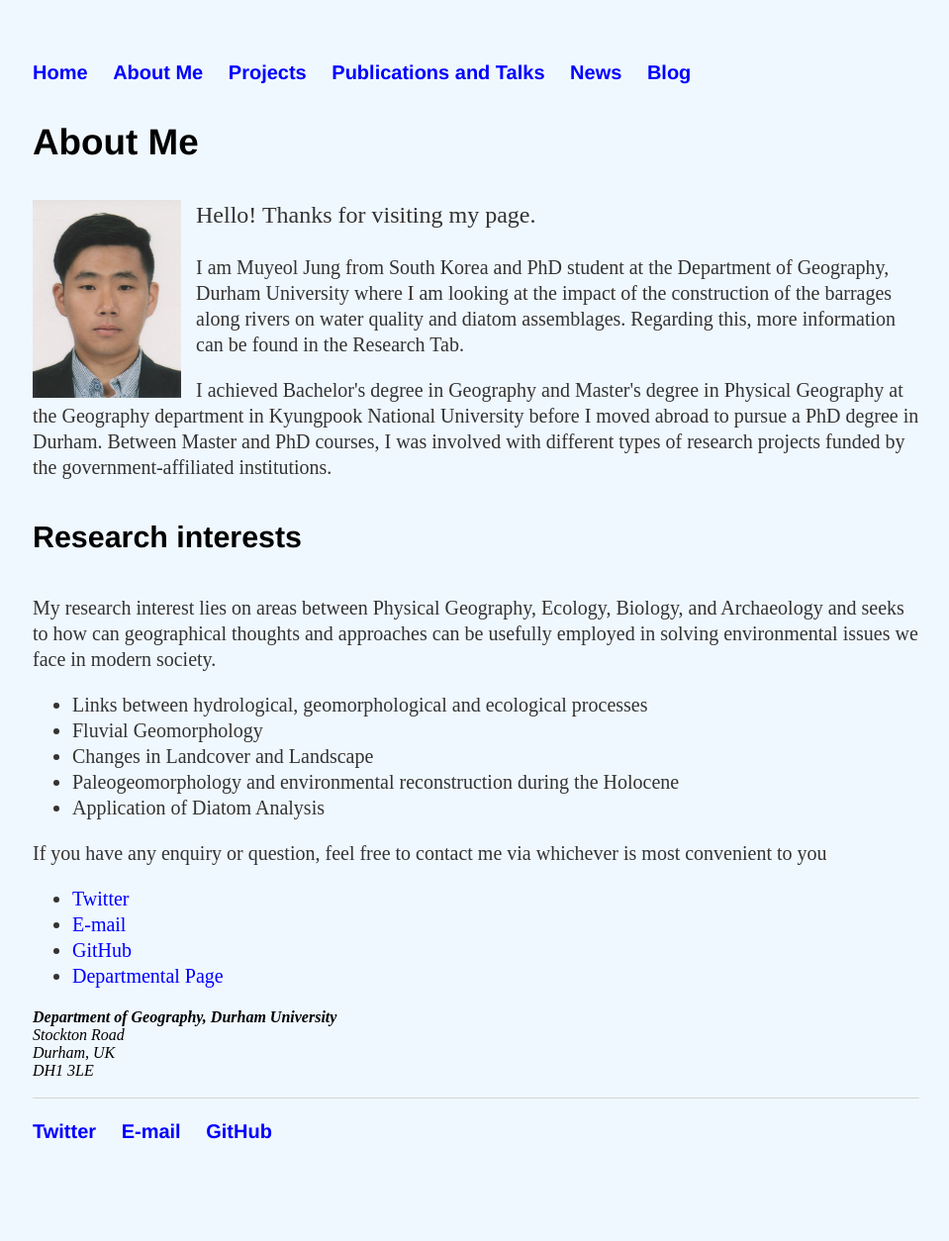
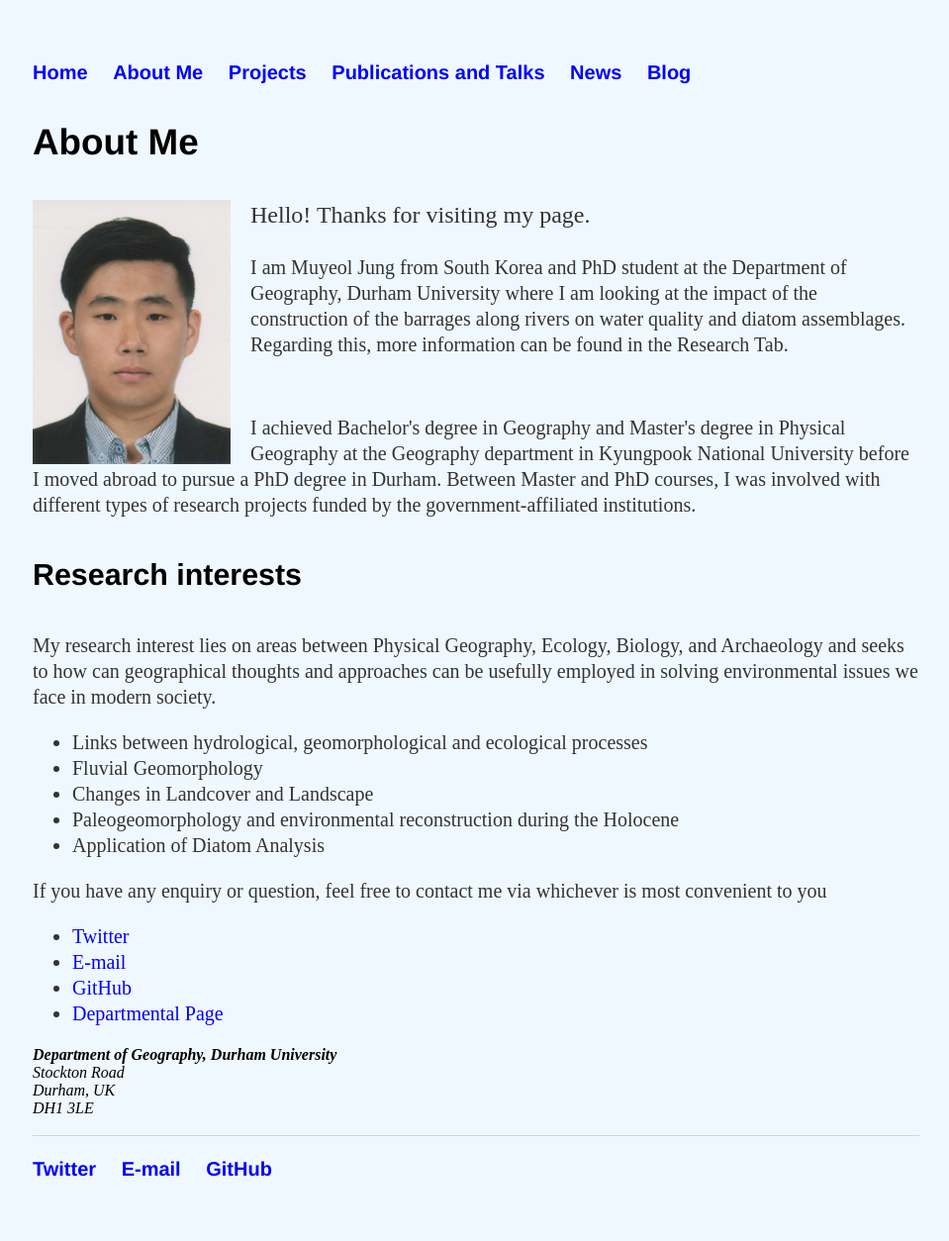
Before and after one commit to muyeoljung/muyeoljung.github.io, a Jekyll site: the page built from about/index.html, in a window 1280 px wide. Shown: the whole page at 99% size, without its empty margins (159-1118 px from the left). Built offline with Jekyll 4.4.1, drawn with Linux system fonts in a browser that asks for light colours; before the commit the page ends 1216 px from its top, so only the background shows below that.

Commit message:
Update index.html

```diff
--- a/about/index.html
+++ b/about/index.html
@@ -4,9 +4,10 @@ title: About Me
 ---
 		<div class="about">
 			<h3>About Me</h3>
-			<img src="/images/About_me_image.jpg", width="150", style="float: left; margin-right: 15px;">
+			<img src="/images/About_me_image.jpg", width="200", style="float: left; margin-right: 20px;">
 			<p style="font-size:24px"> Hello! Thanks for visiting my page. </p>
 			<p> I am Muyeol Jung from South Korea and PhD student at the Department of Geography, Durham University where I am looking at the impact of the construction of the barrages along rivers on water quality and diatom assemblages. Regarding this, more information can be found in the Research Tab.</p>
+			<br>
 			<p> I achieved Bachelor's degree in Geography and Master's degree in Physical Geography at the Geography department in Kyungpook National University before I moved abroad to pursue a PhD degree in Durham. Between Master and PhD courses, I was involved with different types of research projects funded by the government-affiliated institutions. </p>
 
 			<h4>Research interests</h4>
```
